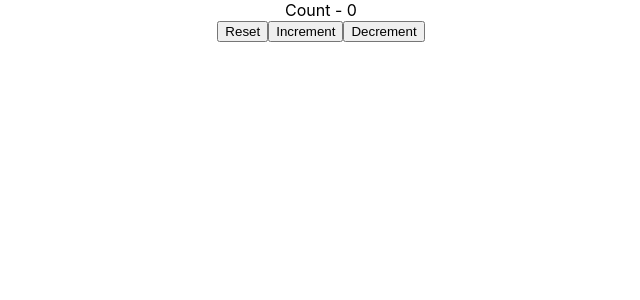
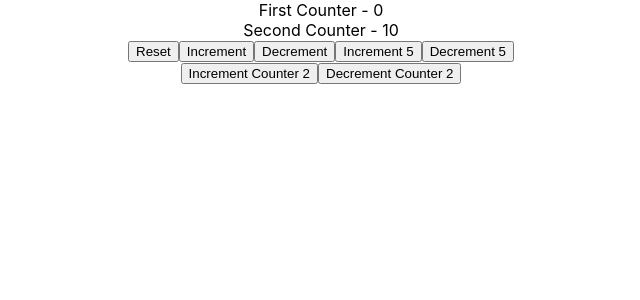
Before and after one commit to MDMahidul/React_Hook, a React (Create React App) app: page / in a window 1280 px wide. Shown: the top 300 px of the page, without its empty margins (319-959 px from the left). Built offline with nearby package versions, Linux system fonts and the light colour scheme.

Commit message:
useReducer Two

```diff
--- a/src/App.js
+++ b/src/App.js
@@ -1,12 +1,13 @@
 import React from 'react';
 import './App.css';
 import CounterOneuseReducer from "./components/CounterOneuseReducer";
+import CounterTwouseReducer from "./components/CounterTwouseReducer";
 
 
 function App() {
   return (
     <div className="App">
-        <CounterOneuseReducer/>
+        <CounterTwouseReducer/>
     </div>
   );
 }
--- /dev/null
+++ b/src/components/CounterTwouseReducer.js
@@ -0,0 +1,45 @@
+import React,{useReducer} from 'react';
+
+const initialState={
+    firstCounter: 0,
+    secondCounter: 10
+}
+const reducer=(state,action)=>{
+    switch (action.type){
+        case 'increment':
+            return {...state,firstCounter: state.firstCounter + action.value}
+        case 'decrement':
+            return {...state,firstCounter: state.firstCounter - action.value}
+        case 'increment2':
+            return {...state,secondCounter: state.secondCounter + action.value}
+        case 'decrement2':
+            return {...state,secondCounter: state.secondCounter - action.value}
+        case 'reset':
+            return initialState
+        default:
+            return state
+    }
+}
+
+function CounterTwouseReducer(props) {
+
+    const [count,dispatch]=useReducer(reducer,initialState)
+
+    return (
+        <div>
+            <div>First Counter - {count.firstCounter}</div>
+            <div>Second Counter - {count.secondCounter}</div>
+            <button onClick={()=>dispatch({type:'reset'})}>Reset</button>
+            <button onClick={()=>dispatch({type:'increment',value:1})}>Increment</button>
+            <button  onClick={()=>dispatch({type:'decrement',value:1})}>Decrement</button>
+            <button onClick={()=>dispatch({type:'increment',value:5})}>Increment 5</button>
+            <button  onClick={()=>dispatch({type:'decrement',value:5})}>Decrement 5</button>
+            <div>
+                <button onClick={()=>dispatch({type:'increment2',value:1})}>Increment Counter 2</button>
+                <button  onClick={()=>dispatch({type:'decrement2',value:1})}>Decrement Counter 2</button>
+            </div>
+        </div>
+    );
+}
+
+export default CounterTwouseReducer;
```
